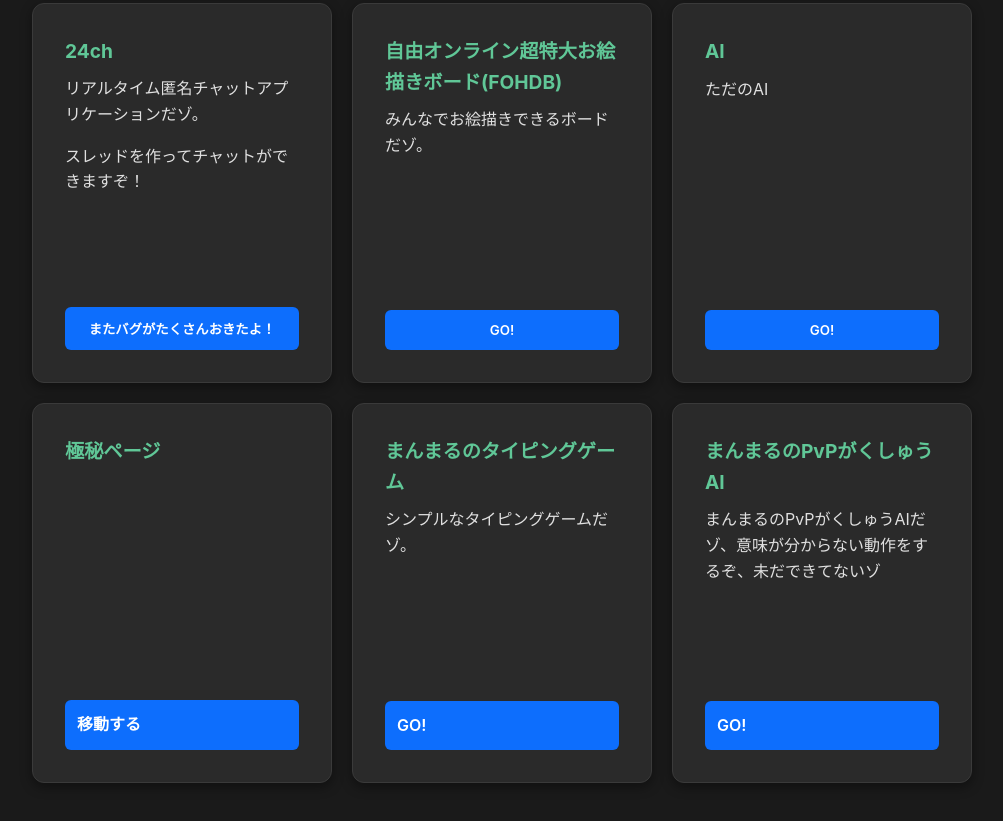
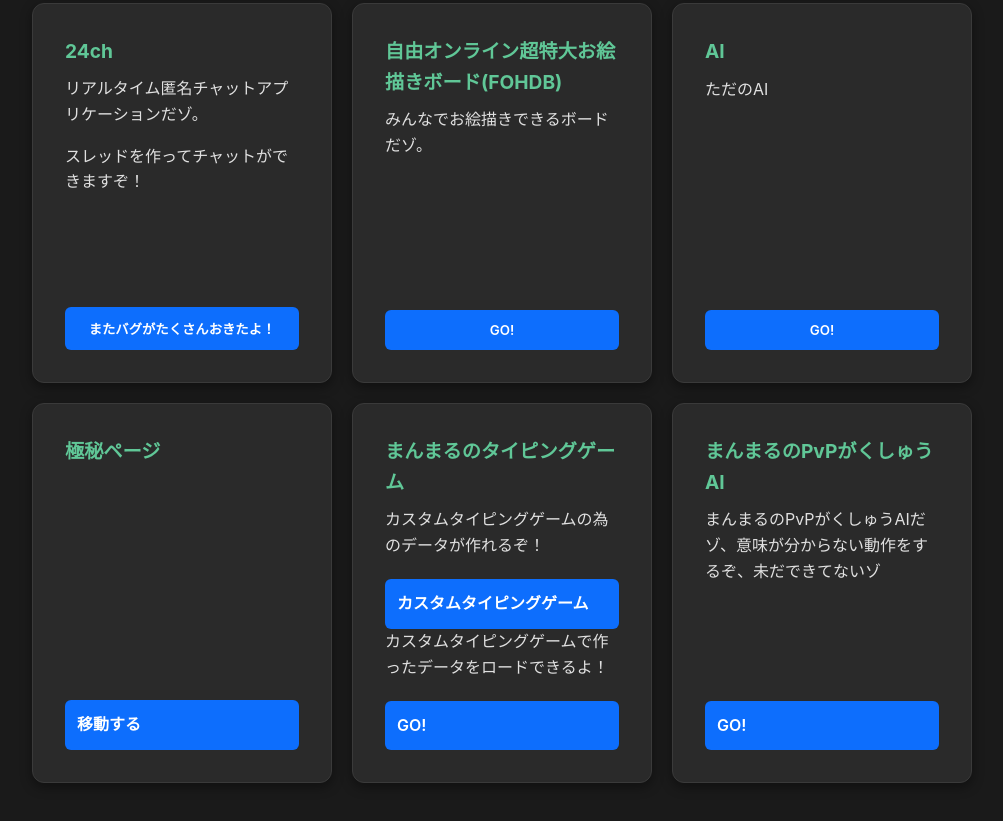
Before and after one commit to sovietkids/mmrc3, a website: page public/main.html in a window 1280 px wide. Shown: the part 897-1718 px from the top of the page, without its empty margins (138-1141 px from the left). Drawn offline with nearby package versions, Linux system fonts and the light colour scheme.

Commit message:
Add files via upload

```diff
--- a/public/main.html
+++ b/public/main.html
@@ -65,7 +65,9 @@
             </div>
             <div class="card data-tilt">
                 <h4>まんまるのタイピングゲーム</h4>
-                <p>シンプルなタイピングゲームだゾ。</p>
+                <p>カスタムタイピングゲームの為のデータが作れるぞ！</p>
+                <a href="game/costomtyping.html" class="button">カスタムタイピングゲーム</a>
+                    <p>カスタムタイピングゲームで作ったデータをロードできるよ！</p>
                 <a href="game/main.html" class="button">GO!</a>
             </div>
             <div class="card data-tilt">
```
